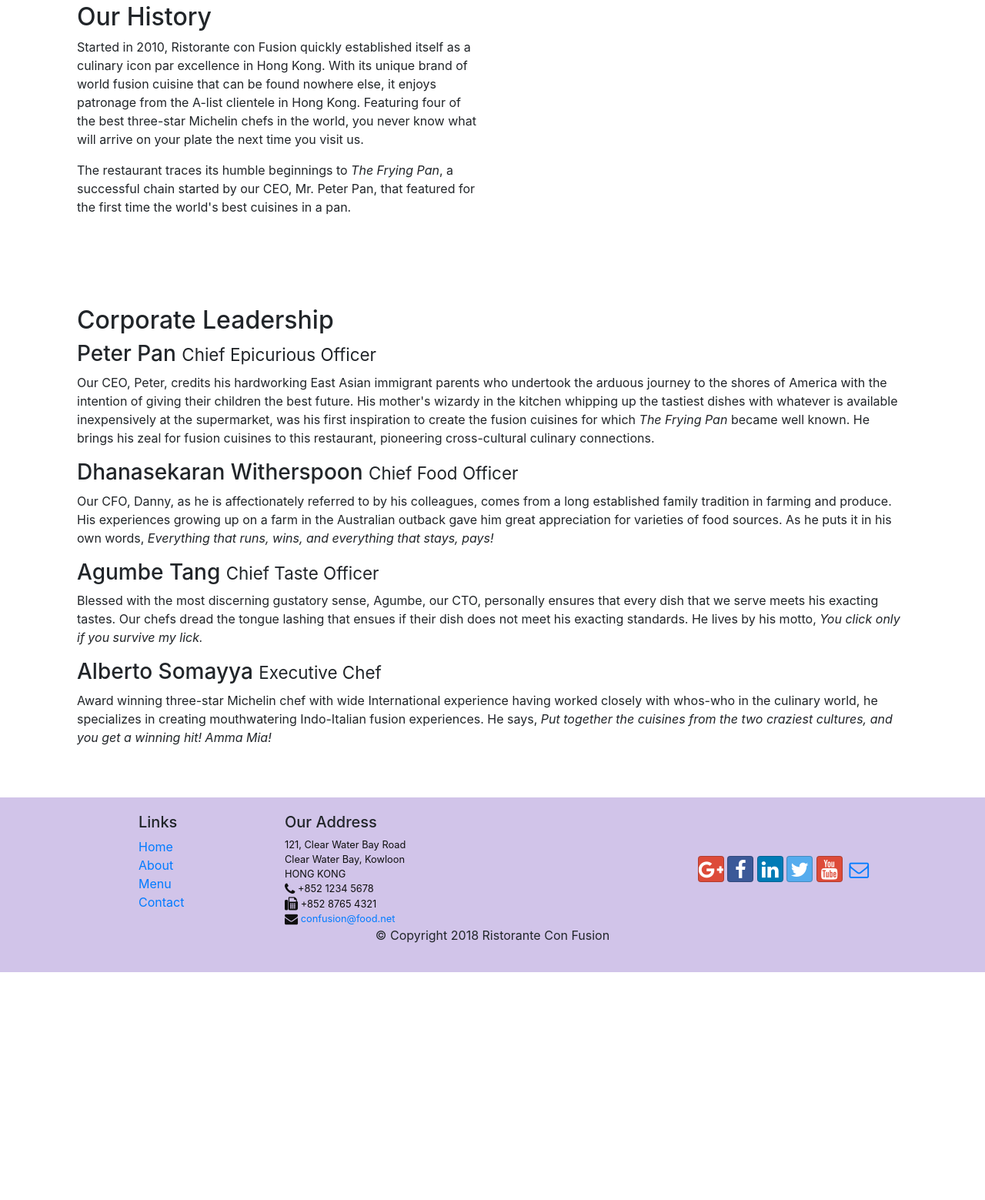
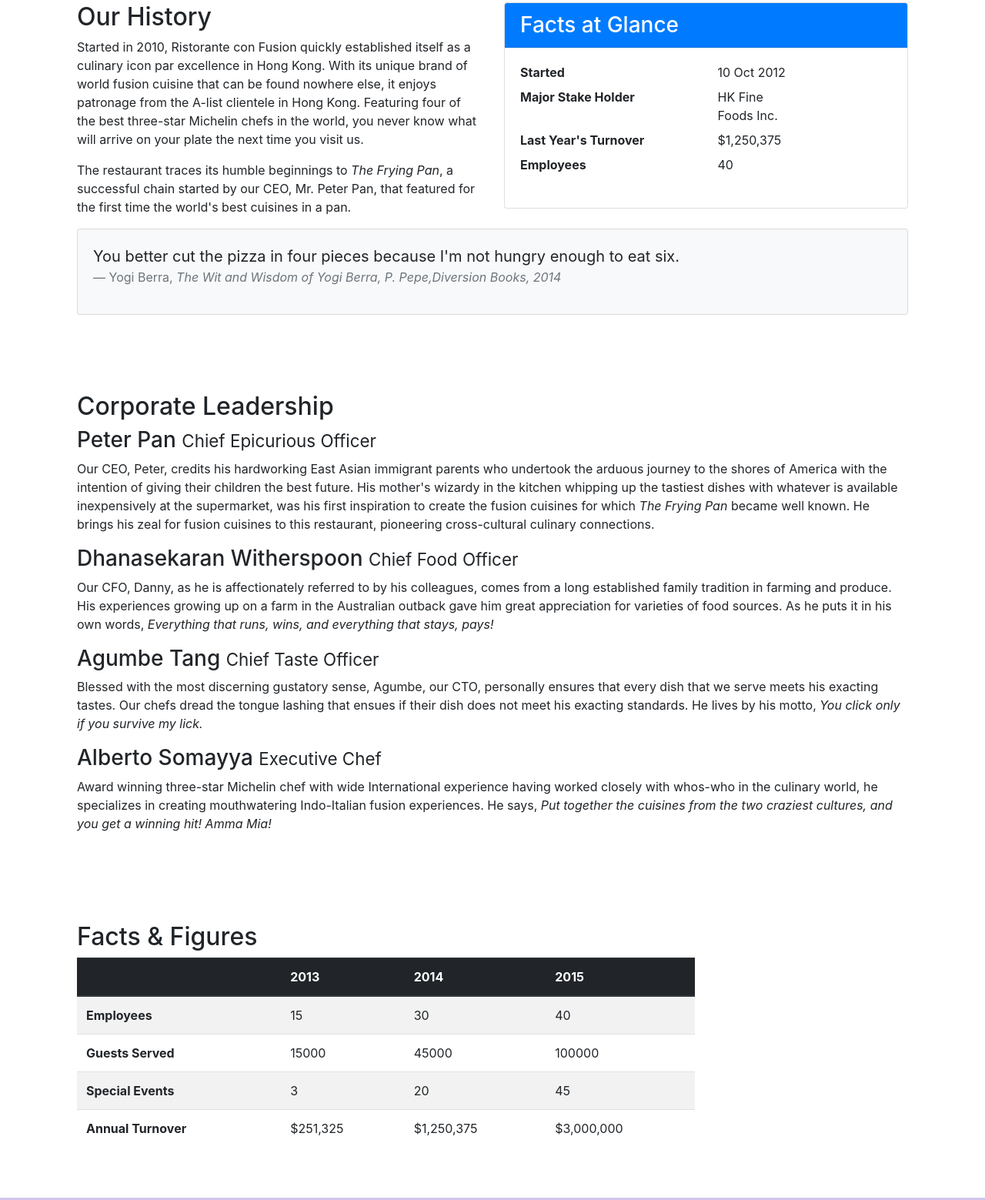
Before and after one commit to himanshupawar-10/Bootstrap, a website: page aboutus.html in a window 1280 px wide. Shown: the part 472-2031 px from the top of the page at 77% size. Before the commit the page ends 1735 px from the top, so only its background shows below. Drawn offline with nearby package versions, Linux system fonts and the light colour scheme.

Commit message:
changes in aboutus page

```diff
--- a/aboutus.html
+++ b/aboutus.html
@@ -66,6 +66,31 @@
                 <p>The restaurant traces its humble beginnings to <em>The Frying Pan</em>, a successful chain started by our CEO, Mr. Peter Pan, that featured for the first time the world's best cuisines in a pan.</p>
             </div>
             <div class="col col-sm">
+                <div class="card">
+                    <h3 class="card-header bg-primary text-white">Facts at Glance</h3>
+                    <div class="card-body">
+                        <dl class="row">
+                            <dt class="col-6">Started</dt>
+                            <dd class="col-6">10 Oct 2012</dd>
+                            <dt class="col-6">Major Stake Holder</dt>
+                            <dd class="col-3">HK Fine Foods Inc.</dd>
+                            <dt class="col-6">Last Year's Turnover</dt>
+                            <dd class="col-3">$1,250,375</dd>
+                            <dt class="col-6">Employees</dt>
+                            <dd class="col-3">40</dd>
+                        </dl>
+                    </div>
+                </div>
+            </div>
+            <div class="col-12">
+                <div class="card card-body bg-light">
+                    <blockquote class="blockquote">
+                        <p class="mb-0">You better cut the pizza in four pieces because I'm not hungry enough to eat six.</p>
+                        <footer class="blockquote-footer">Yogi Berra,
+                            <cite title="Source Title">The Wit and Wisdom of Yogi Berra, P. Pepe,Diversion Books, 2014</cite>
+                        </footer>
+                    </blockquote>
+                </div>
             </div>
         </div>
 
@@ -82,6 +107,53 @@
                 <h3>Alberto Somayya <small>Executive Chef</small></h3>
                 <p class="d-none d-sm-block">Award winning three-star Michelin chef with wide International experience having worked closely with whos-who in the culinary world, he specializes in creating mouthwatering Indo-Italian fusion experiences. He says, <em>Put together the cuisines from the two craziest cultures, and you get a winning hit! Amma Mia!</em></p>
             </div>
+       </div>
+
+       <div class="row row-content">
+           <div class="col-12 col-sm-9">
+                <h2>Facts & Figures</h2>
+                <div class="table-responsive">
+                    <table class="table table-striped">
+                        <thead class="thead-dark">
+                            <tr>
+                                <th></th>
+                                <th>2013</th>
+                                <th>2014</th>
+                                <th>2015</th>
+                            </tr>
+                        </thead>
+                        <tbody>
+                            <tr>
+                                <th>Employees</th>
+                                <td>15</td>
+                                <td>30</td>
+                                <td>40</td>
+                            </tr>
+                            <tr>
+                                <th>Guests Served</th>
+                                <td>15000</td>
+                                <td>45000</td>
+                                <td>100000</td>
+                            </tr>
+                            <tr>
+                                <th>Special Events</th>
+                                <td>3</td>
+                                <td>20</td>
+                                <td>45</td>
+                            </tr>
+                            <tr>
+                                <th>Annual Turnover</th>
+                                <td>$251,325</td>
+                                <td>$1,250,375</td>
+                                <td>$3,000,000</td>
+                            </tr>
+                        </tbody>
+                    </table>
+                </div>
+           </div>
+           <div class="col-12 col-sm-3">
+
+           </div>
        </div>
 
     </div>
```
